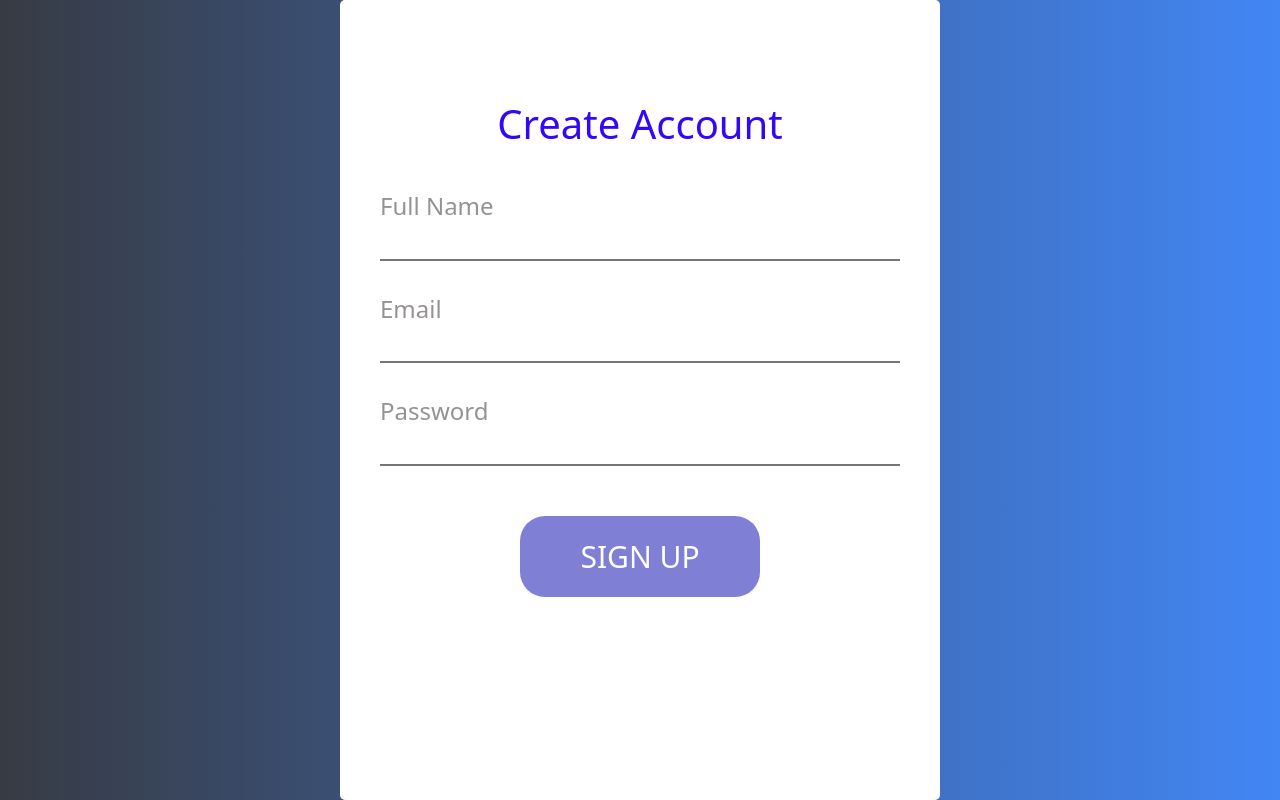
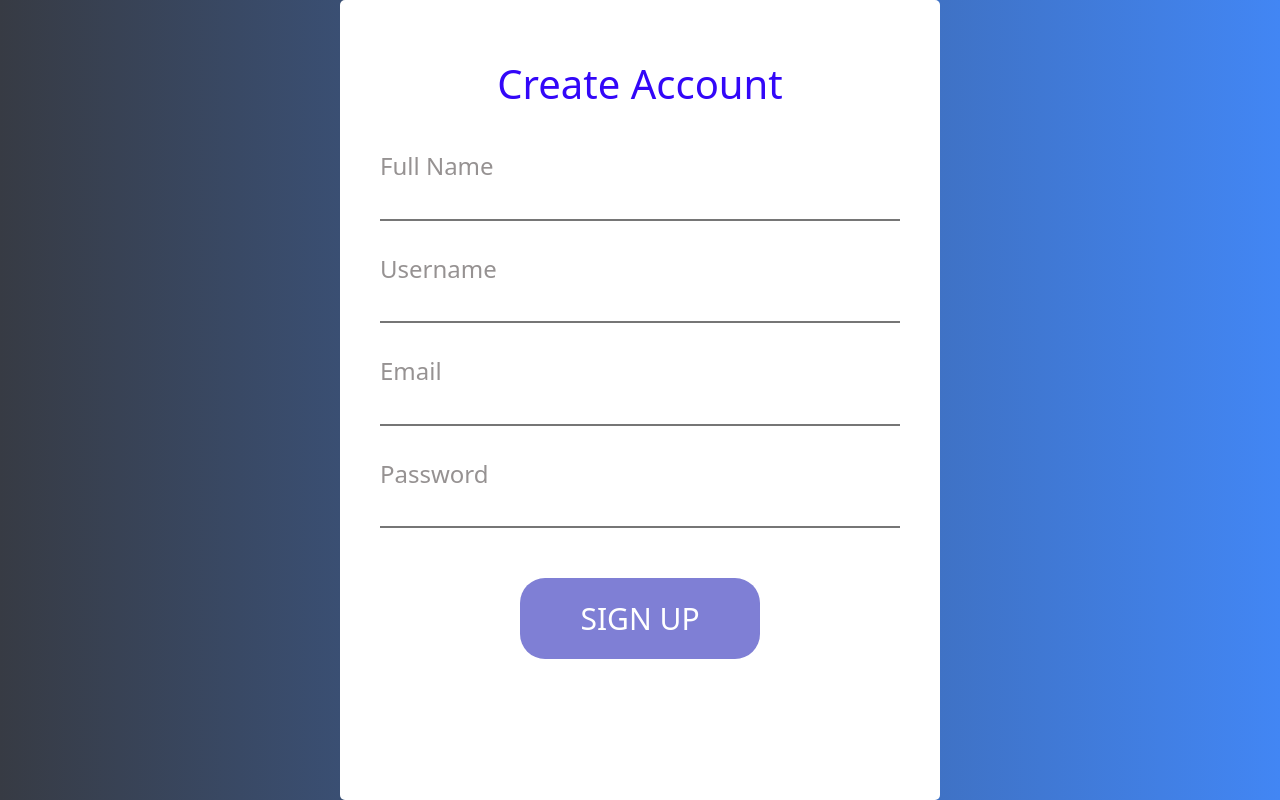
Before and after one commit to reileighh/MERN-stack, a React (Create React App) app in the folder client/: page /Signup in a window 1280 px wide. Built offline with nearby package versions, Linux system fonts and the light colour scheme.

Commit message:
Added in the add to database after signup

```diff
--- a/client/package.json
+++ b/client/package.json
@@ -52,5 +52,6 @@
   "main": "index.js",
   "devDependencies": {},
   "author": "",
-  "license": "ISC"
+  "license": "ISC",
+  "proxy": "http://localhost:5000/"
 }
--- a/client/src/auth/Signup.css
+++ b/client/src/auth/Signup.css
@@ -29,10 +29,11 @@ margin:0;
 .title{
     color:#3307f8;
     text-align:center;
-    margin:80px 0px 40px 0px;
+    margin:40px 0px 40px 0px;
     font-size:40px;
   }
   .name,
+  .username,
   .email,
   .password{
    margin:20px;
--- a/client/src/auth/SignupForm.js
+++ b/client/src/auth/SignupForm.js
@@ -4,6 +4,7 @@ import validation from "./Validation";
 const SignupForm = ({ submitForm }) => {
   const [values, setValues] = useState({
     fullname: "",
+    username:"",
     email: "",
     password: "",
   });
@@ -22,6 +23,23 @@ const SignupForm = ({ submitForm }) => {
     event.preventDefault();
     setErrors(validation(values));
     setDataIsCorrect(true);
+    let databody={
+      "fullname":values.fullname,
+      "username":values.username,
+      "email":values.email,
+      "password":values.password,
+    }
+    console.log(databody);
+    fetch('/Signup',{
+       method:'POST',
+       body:JSON.stringify(databody),
+       headers:{
+          'Content-type': 'application/json'
+       },
+    })
+    .then(res=>res.JSON())
+   .then(data=>console.log(data))
+   .catch(error=>console.log('ERROR'));
   };
   // After submitting form, we use validation to retrieve the error object and use setErrors to set the error
   useEffect(() => {
@@ -47,6 +65,17 @@ const SignupForm = ({ submitForm }) => {
               onChange={handleChange}
             />
             {errors.fullname && <p className="error"> {errors.fullname} </p>}
+          </div>
+          <div className="username">
+            <label className="label">Username</label>
+            <input
+              className="input"
+              type="text"
+              name="username"
+              value={values.username}
+              onChange={handleChange}
+            />
+            {errors.username && <p className="error"> {errors.username} </p>}
           </div>
           <div className="email">
             <label className="label">Email</label>
--- a/client/src/auth/Validation.js
+++ b/client/src/auth/Validation.js
@@ -2,6 +2,9 @@ const validation = (values) => {
     let errors={};
 if(!values.fullname){
     errors.fullname="Name is required."
+}
+if(!values.username){
+    errors.username="Username is required."
 }
 if(!values.email){
     errors.email="Email is required."
```
Also changed, not shown: client/public/logo192.png (deleted), client/public/logo512.png (deleted), client/public/manifest.json.
